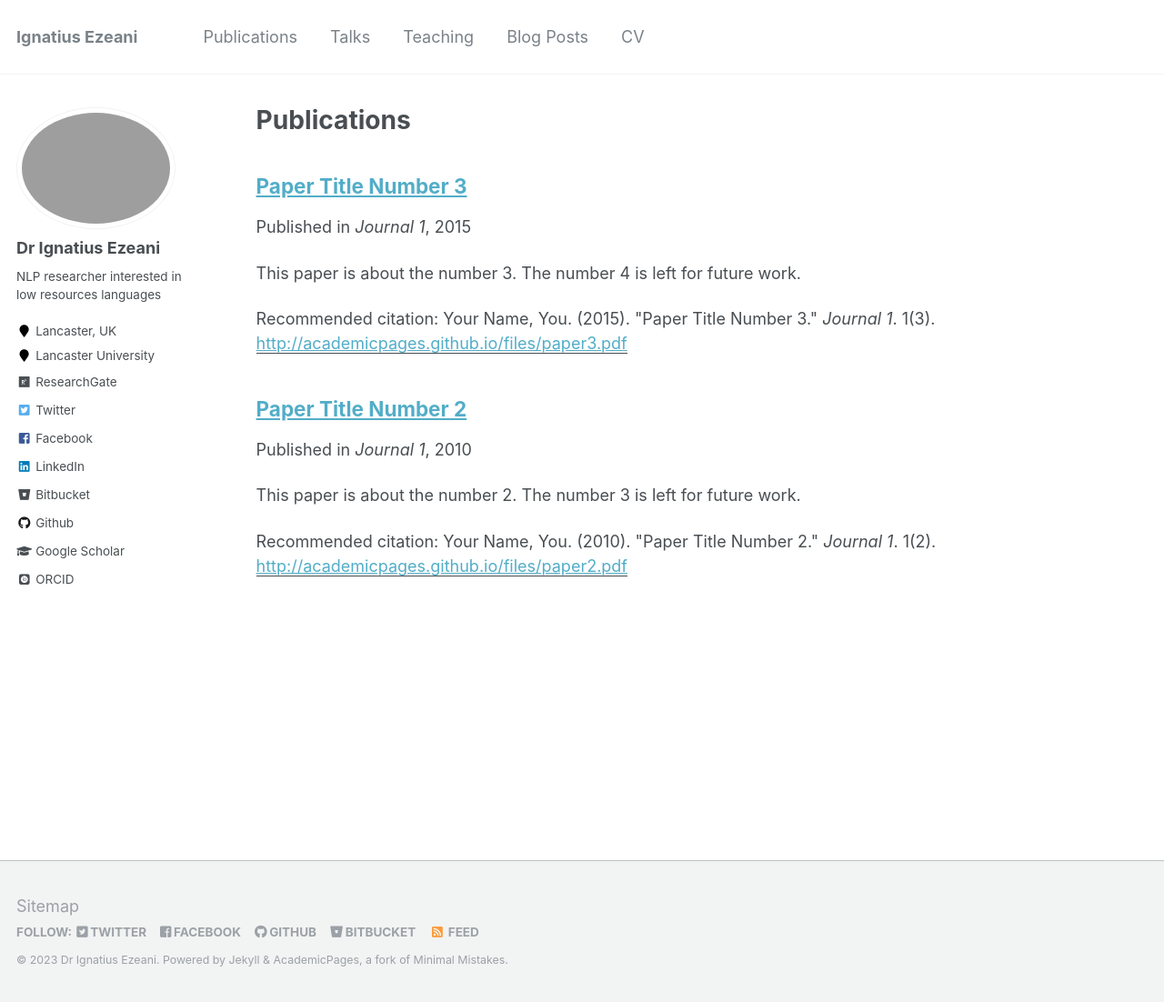
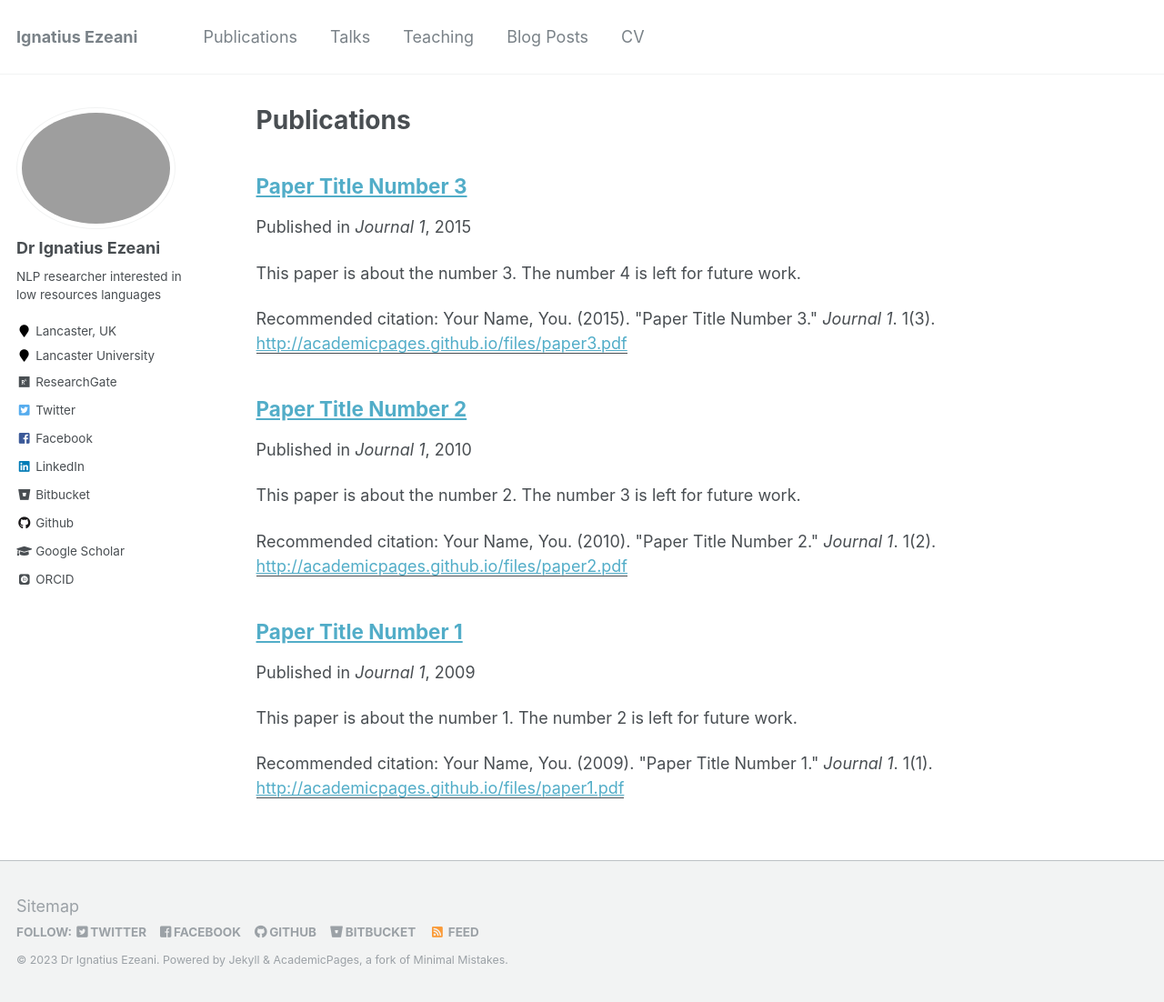
Before and after one commit to IgnatiusEzeani/IgnatiusEzeani.github.io, a Jekyll site: the page built from _pages/publications.md, in a window 1280 px wide and 1102 px high. Shown: the whole window at 91% size. Built offline with Jekyll 4.4.1, drawn with Linux system fonts in a browser that asks for light colours; some web fonts are replaced; some of the changed lines change nothing that is shown.

Commit message:
Update 2009-10-01-paper-title-number-1.md

```diff
--- a/_publications/2009-10-01-paper-title-number-1.md
+++ b/_publications/2009-10-01-paper-title-number-1.md
@@ -1,4 +1,4 @@
-<!-- ---
+---
 title: "Paper Title Number 1"
 collection: publications
 permalink: /publication/2009-10-01-paper-title-number-1
@@ -12,10 +12,4 @@ This paper is about the number 1. The number 2 is left for future work.
 
 [Download paper here](http://academicpages.github.io/files/paper1.pdf)
 
-Recommended citation: Your Name, You. (2009). "Paper Title Number 1." <i>Journal 1</i>. 1(1). -->
-
-title: "Paper Title Number 1"
-collection: publications
-permalink: /publication/2009-10-01-paper-title-number-1
-excerpt: 'This paper is about the number 1. The number 2 is left for future work.'
-date: 2009-10-01
+Recommended citation: Your Name, You. (2009). "Paper Title Number 1." <i>Journal 1</i>. 1(1).
```
